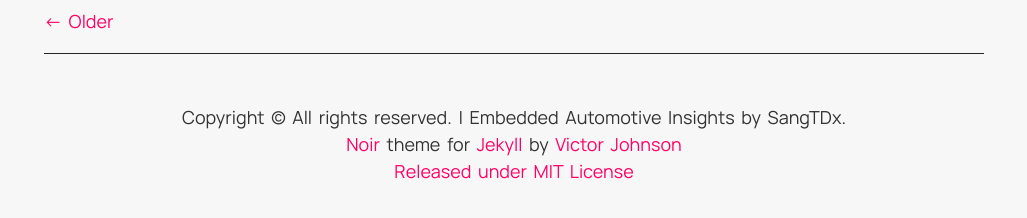
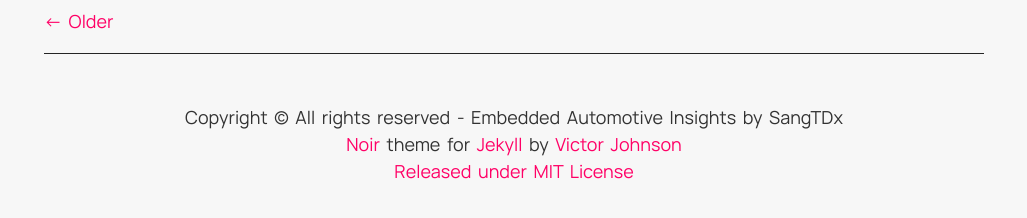
Before and after one commit to SangTDx/sangtdx.github, a Jekyll site: the page built from index.html, in a window 1280 px wide and 900 px high, scrolled down 11492 px. Shown: the part 665-883 px from the top of the window, without its empty margins (126-1153 px from the left). Built offline with Jekyll 4.4.1, drawn with Linux system fonts in a browser that asks for light colours; the list of posts is cut into pages by our own code.

```diff
--- a/_layouts/default.html
+++ b/_layouts/default.html
@@ -35,7 +35,7 @@ layout: compress
 
       <footer class="footer">
         <p>
-          Copyright © All rights reserved. | Embedded Automotive Insights by SangTDx.
+          Copyright © All rights reserved - Embedded Automotive Insights by SangTDx
           <br> <a href="https://github.com/essentialenemy/noir/">Noir</a> theme for <a href="https://jekyllrb.com/">Jekyll</a> by <a href="https://essentialenemy.com/">Victor Johnson</a>
           <br><a href="https://github.com/essentialenemy/noir/blob/master/LICENSE.md">Released under MIT License</a>
         </p>
```
